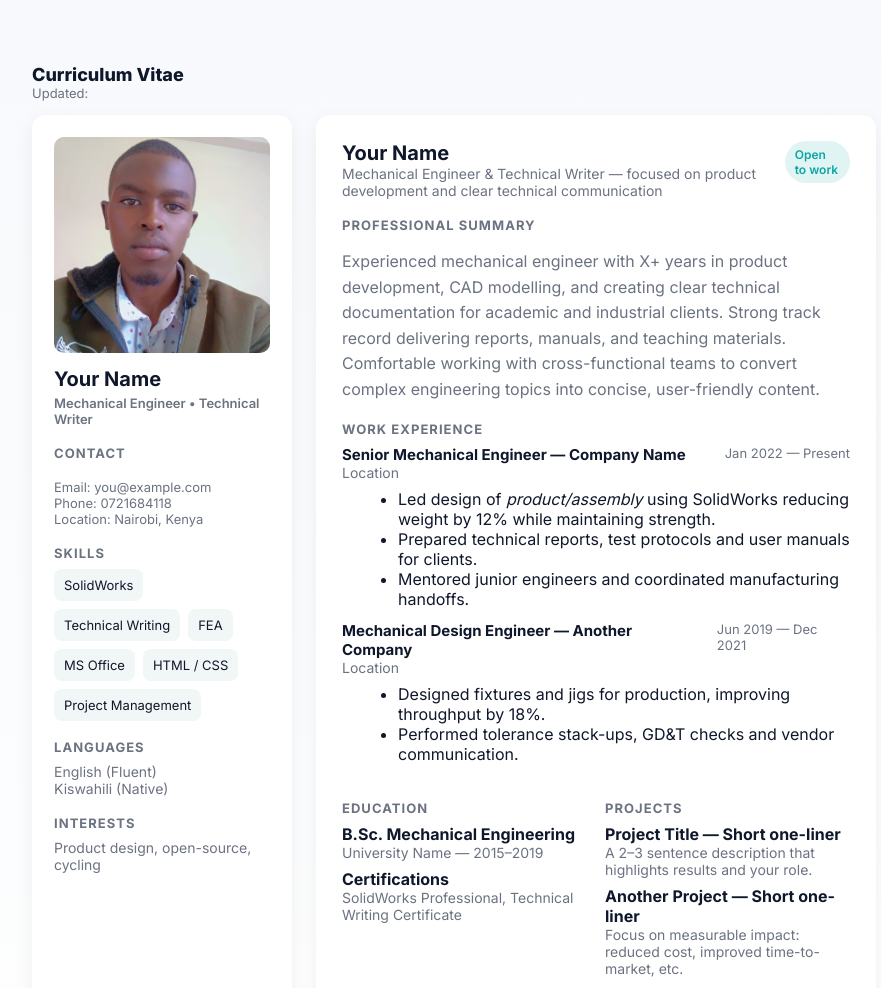
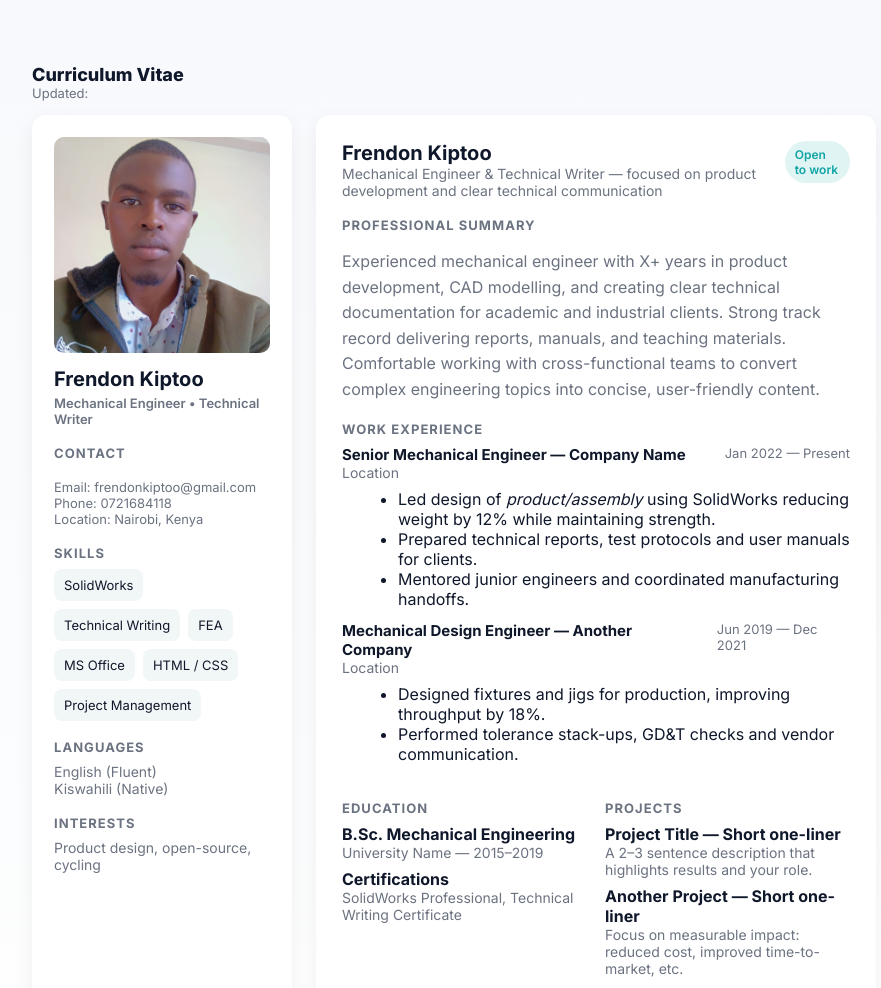
Before and after one commit to brandon-gunry/frendon, a plain HTML site: page index.html in a window 1280 px wide. Shown: the top 988 px of the page, without its empty margins (186-1067 px from the left). Drawn offline with Linux system fonts and the light colour scheme.

Commit message:
Update index.html

```diff
--- a/index.html
+++ b/index.html
@@ -72,12 +72,12 @@
     <div class="cv">
       <aside class="side">
         <img class="photo" src="WhatsApp Image 2025-11-22 at 22.52.08_7a0c31fd.jpg" alt="Profile Photo" />
-        <div class="name">Your Name</div>
+        <div class="name">Frendon Kiptoo</div>
         <div class="title">Mechanical Engineer • Technical Writer</div>
 
         <div class="section-title">Contact</div>
         <div class="contact">
-          <div>Email: <a href="mailto:frendonkiptoo@gmail.com">you@example.com</a></div>
+          <div>Email: <a href="mailto:frendonkiptoo@gmail.com">frendonkiptoo@gmail.com</a></div>
           <div>Phone: 0721684118</div>
           <div>Location: Nairobi, Kenya</div>
 
@@ -104,7 +104,7 @@
         <div class="item">
           <div style="display:flex;justify-content:space-between;align-items:start;gap:12px">
             <div>
-              <h2 style="margin:0;font-size:20px">Your Name</h2>
+              <h2 style="margin:0;font-size:20px">Frendon Kiptoo</h2>
               <div class="muted">Mechanical Engineer & Technical Writer — focused on product development and clear technical communication</div>
             </div>
             <div class="pill">Open to work</div>
```
